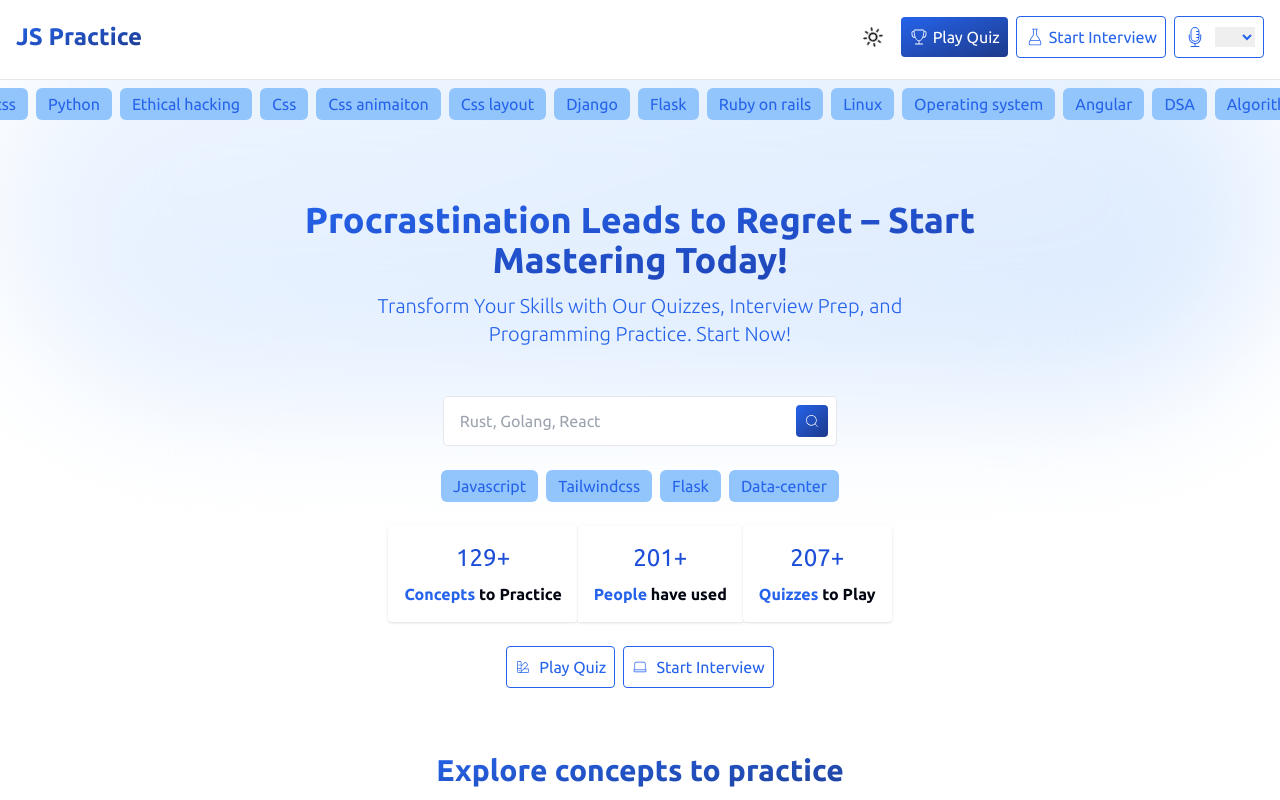
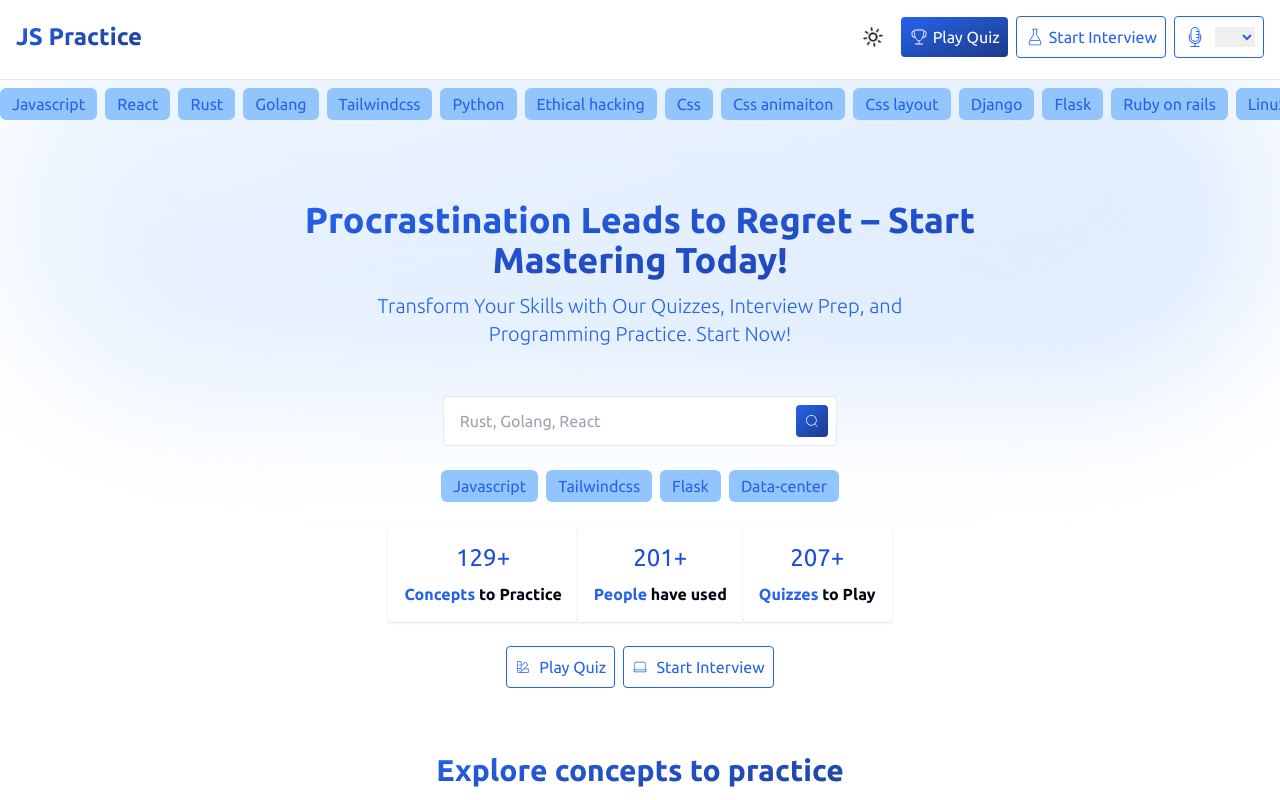
Before and after one commit to ashsajal1/js-practice-app, a React (Vite) app: page / in a window 1280 px wide. Shown: the top 800 px of the page. Built offline with nearby package versions, Linux system fonts and the light colour scheme.

Commit message:
style: justify start

```diff
--- a/src/pages/layout.tsx
+++ b/src/pages/layout.tsx
@@ -42,7 +42,7 @@ export default function Layout() {
       <Navbar />
 
       <main className="mt-[80px] dark:bg-gray-950 dark:text-darkText">
-        <div className="flex gap-2 justify-center items-center py-2 overflow-x-scroll">
+        <div className="flex gap-2 justify-start items-center py-2 overflow-x-scroll">
           {topicList?.map((topic) => (
             <Link
               to={`/concept?topic=${topic}`}
```
